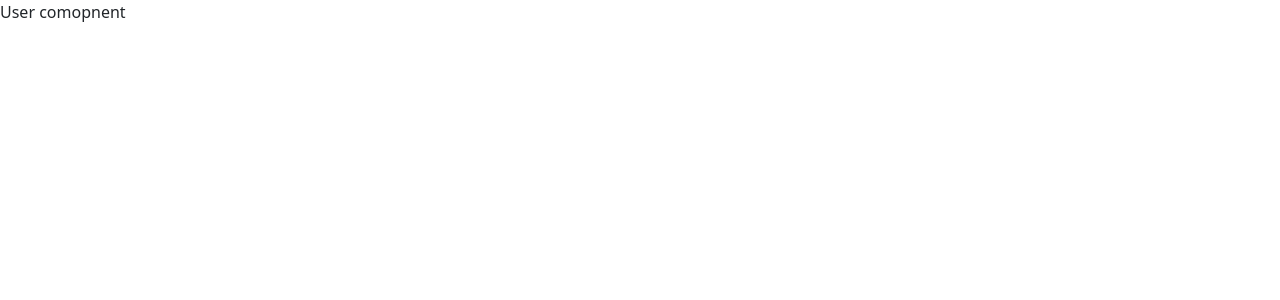
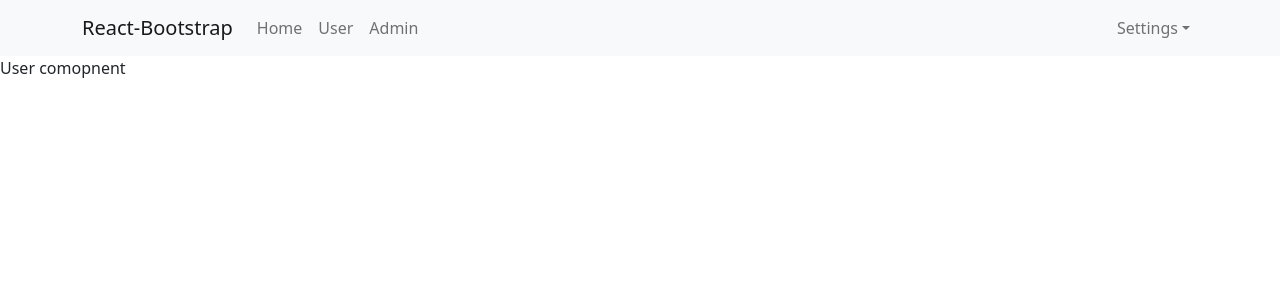
Before and after one commit to Anhqvv/react-ultimate, a React (Create React App) app: page /users in a window 1280 px wide. Shown: the top 300 px of the page. Built offline with nearby package versions, Linux system fonts and the light colour scheme.

Commit message:
#49. Nested Routes

```diff
--- a/src/App.js
+++ b/src/App.js
@@ -1,10 +1,19 @@
+import { Outlet } from "react-router-dom";
 import "./App.scss";
 import Header from "./components/Header/Header";
 function App() {
    return (
       <>
          <div className="app-container">
-            <Header />
+            <div className="header-container">
+               <Header />
+            </div>
+            <div className="main-container">
+               <div className="sidebar-container"></div>
+               <div className="app-content">
+                  <Outlet/>
+               </div>
+            </div>
          </div>
       </>
    );
--- a/src/index.js
+++ b/src/index.js
@@ -12,9 +12,10 @@
    <React.StrictMode>
       <Router>
          <Routes>
-            <Route path="/" element={<App />} />
-            <Route path="/users" element={<User />} />
-            <Route path="/admins" element={<Admin />} />
+            <Route path="/" element={<App />}>
+               <Route path="/users" element={<User />} />
+               <Route path="/admins" element={<Admin />} />
+            </Route>
          </Routes>
       </Router>
    </React.StrictMode>,
```
